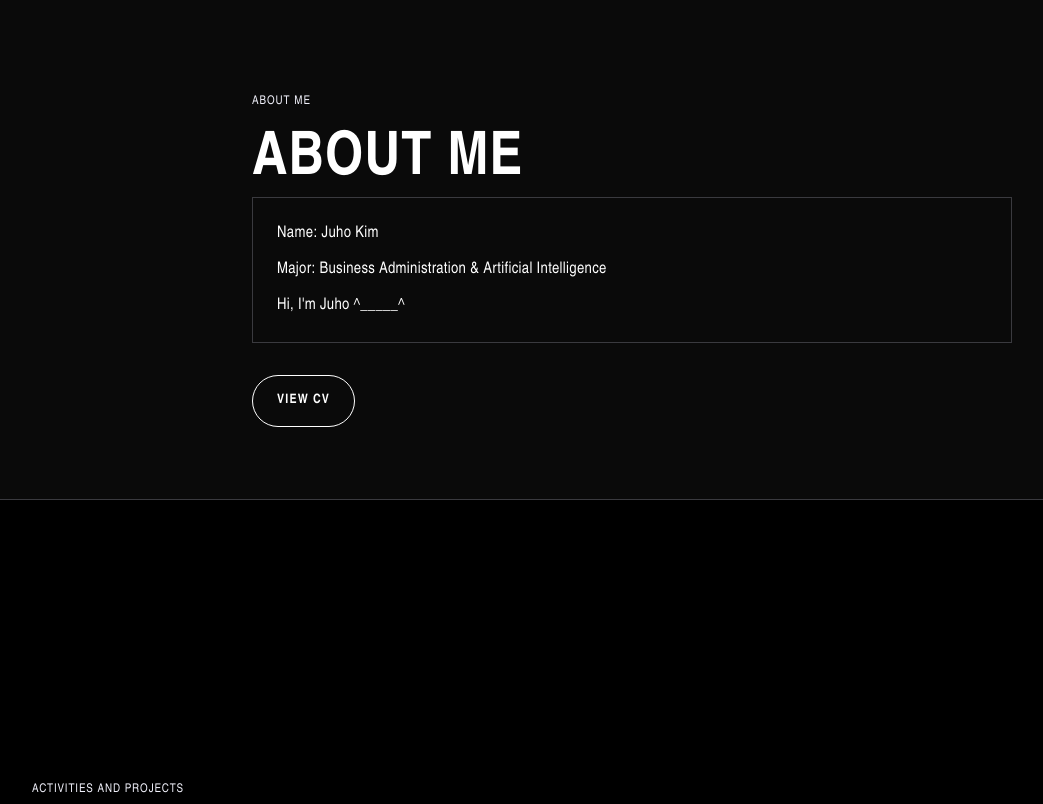
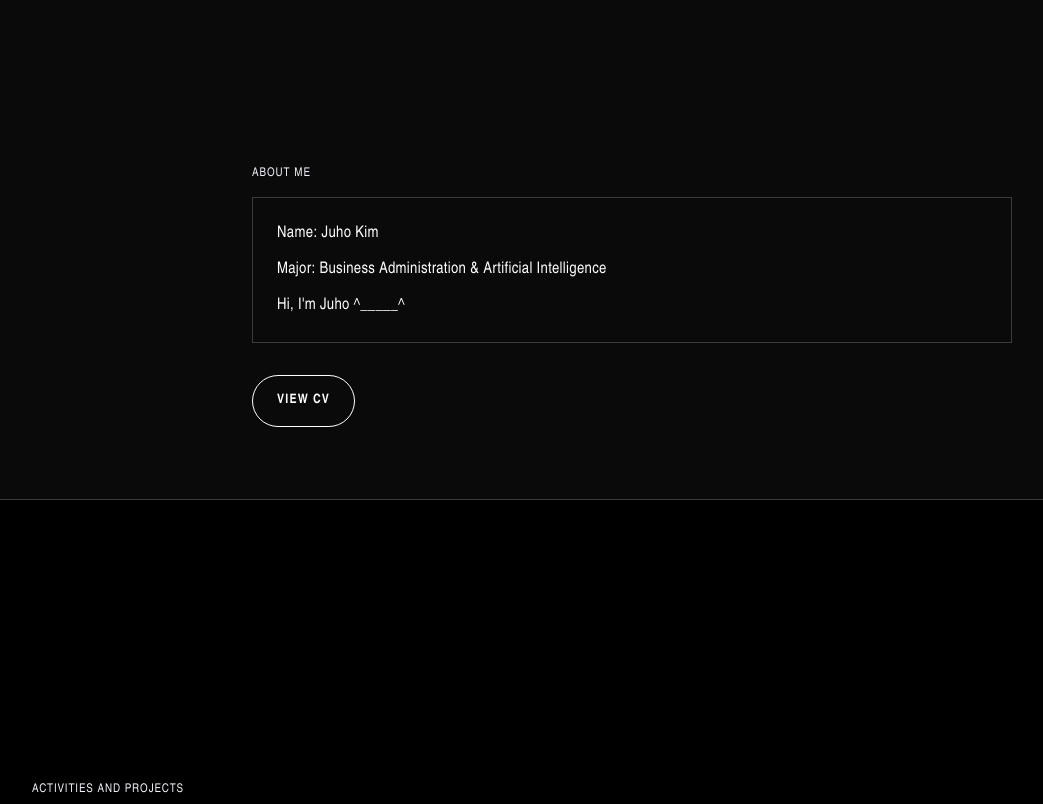
Before and after one commit to Juhok303/Juhok303.github.io, a plain HTML site: page index.html in a window 1280 px wide. Shown: the part 1100-1904 px from the top of the page, without its empty margins (8-1051 px from the left). Drawn offline with Linux system fonts and the light colour scheme.

Commit message:
Refine intro and CV copy

```diff
--- a/index.html
+++ b/index.html
@@ -85,6 +85,18 @@
 
       .skip-link:focus {
         transform: translateY(0);
+      }
+
+      .visually-hidden {
+        position: absolute;
+        width: 1px;
+        height: 1px;
+        padding: 0;
+        margin: -1px;
+        overflow: hidden;
+        clip: rect(0, 0, 0, 0);
+        white-space: nowrap;
+        border: 0;
       }
 
       .site-header {
@@ -449,7 +461,7 @@
       <section class="band soft" id="about" aria-labelledby="about-title">
         <div class="band-inner narrow">
           <p class="eyebrow">About me</p>
-          <h2 class="section-title" id="about-title">About me</h2>
+          <h2 class="section-title visually-hidden" id="about-title">About me</h2>
           <div class="copy-panel">
             <p>Name: Juho Kim</p>
             <p>Major: Business Administration &amp; Artificial Intelligence</p>
@@ -497,7 +509,6 @@
           <div class="copy-panel">
             <p>
               Placeholder: the linked PDF contains no private information.
-              Replace <strong>assets/cv.pdf</strong> with your real CV only when it is ready for public release.
             </p>
           </div>
           <a class="cta" href="assets/cv.pdf">Download placeholder CV</a>
```
